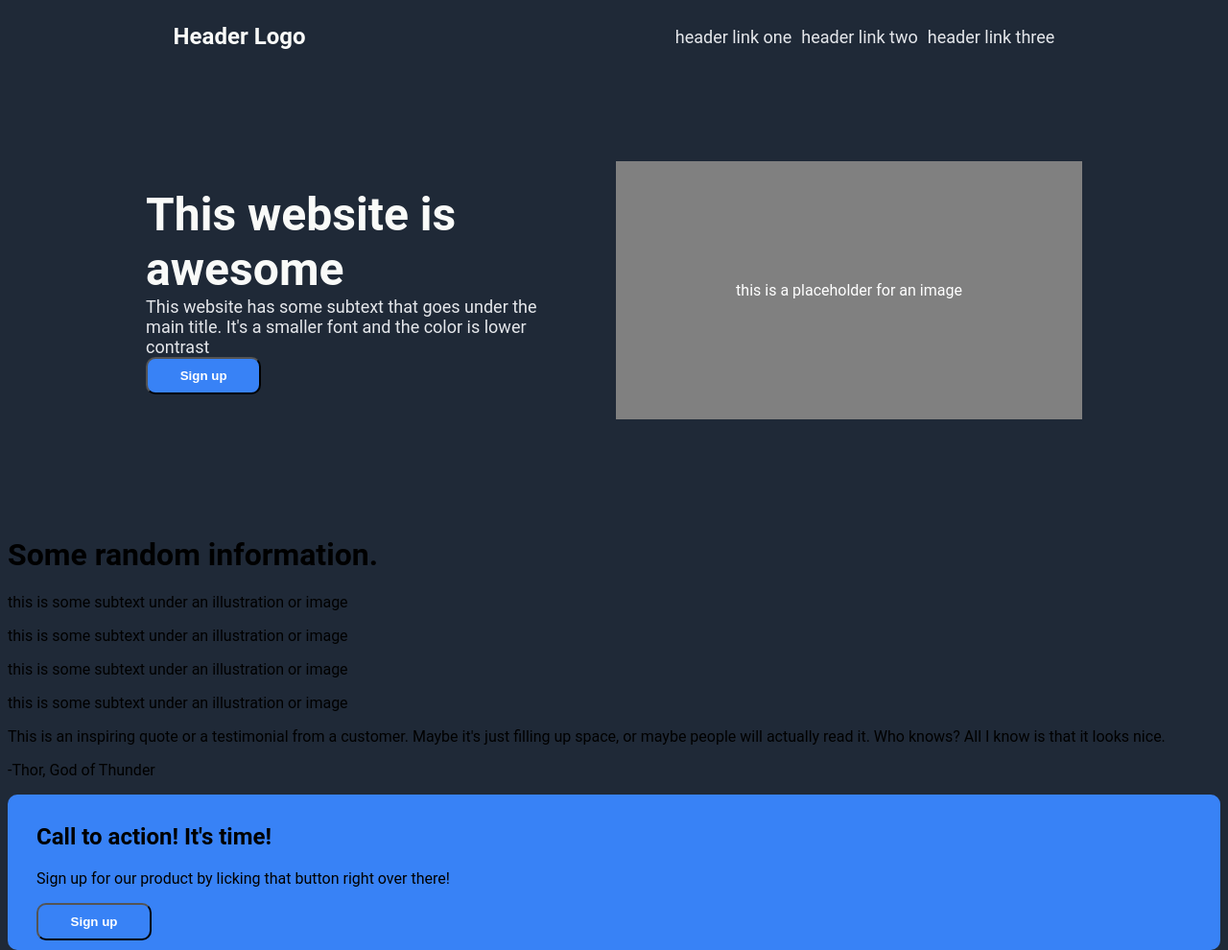
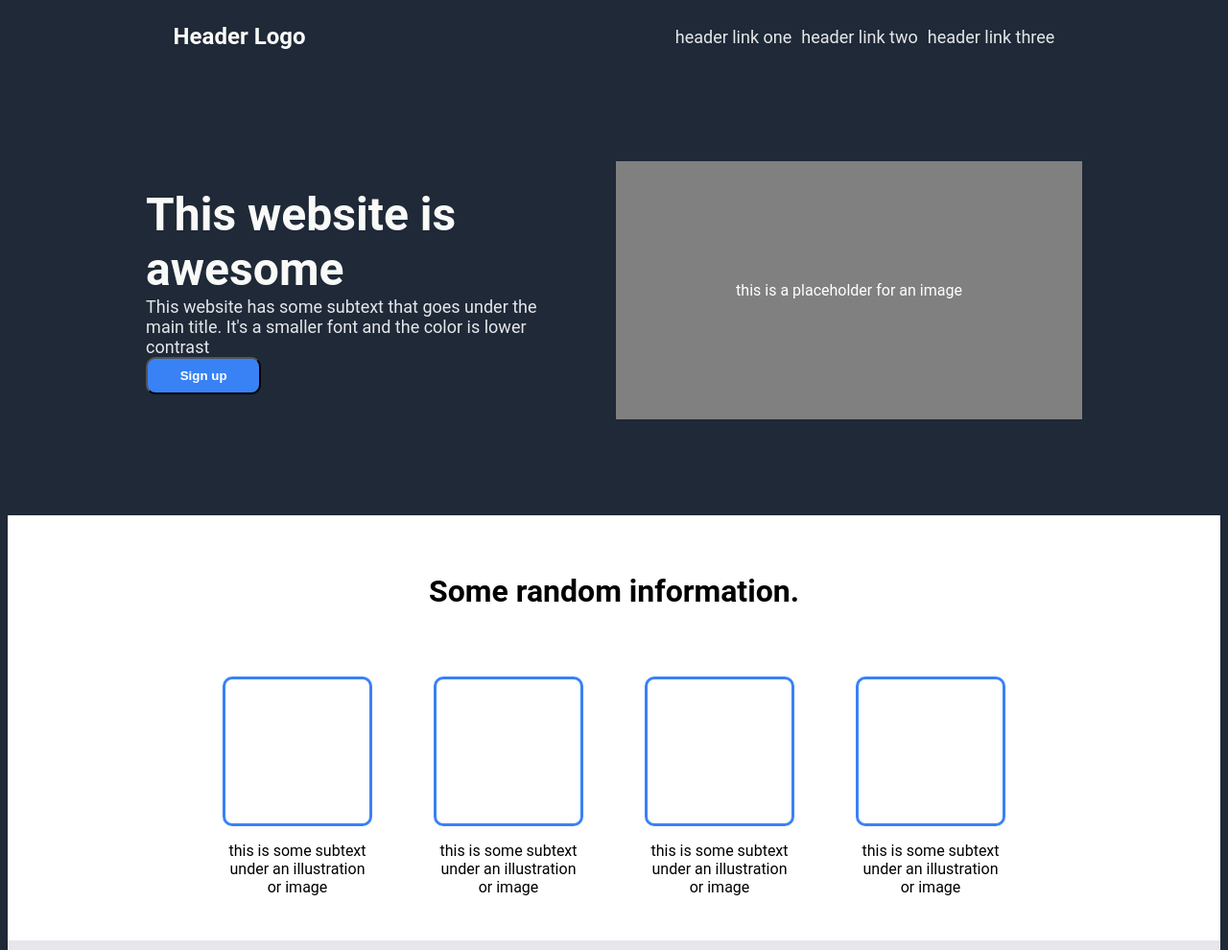
Before and after one commit to petark7/LandingPageOdin, a plain HTML site: page index.html in a window 1280 px wide. Shown: the top 990 px of the page at 96% size. Drawn offline with Linux system fonts and the light colour scheme.

Commit message:
Style info-box & quote
TO-DO: quote author to the right

```diff
--- a/index.html
+++ b/index.html
@@ -26,7 +26,9 @@
     </div>
 
     <div class="middle-content">
-        <h1>Some random information.</h1>
+        <h1 class = "random-info">Some random information.</h1>
+
+        <div class="middle-content-flex">
         <div class="info1-content">
             <div class="info-box1"></div>
             <p>this is some subtext under an illustration or image</p>
@@ -47,13 +49,14 @@
             <p>this is some subtext under an illustration or image</p>
         </div>
     </div>
+    </div>
 
     <div class = "quote">
-        <p>This is an inspiring quote or a testimonial from a customer.
+        <p class = "quote-paragraph">This is an inspiring quote or a testimonial from a customer.
             Maybe it's just filling up space, or maybe people will actually read it.
             Who knows? All I know is that it looks nice.
         </p>
-        <p>-Thor, God of Thunder</p>
+        <p class ="quote-writer"> - Thor, God of Thunder</p>
     </div>
 
     <div class = "call-to-action">
--- a/styles.css
+++ b/styles.css
@@ -53,8 +53,66 @@ ul {
     display: flex;
     flex-direction: column;
     flex-wrap: wrap;
+    justify-content: center;
 }
 
+
+
+.info-box1, .info-box2, .info-box3, .info-box4 {
+    border: 3px solid #3882F6;
+    width: 150px;
+    height: 150px;
+    border-radius: 10px;
+}
+
+.middle-content {
+    padding: 30px 0 30px 0px;
+    background-color: white;
+}
+
+.info1-content, .info2-content, .info3-content, .info4-content {
+    display: flex;
+    flex-direction: column;
+    justify-content: center;
+    align-items: center;
+    text-align: center;
+    width: 150px;
+}
+
+.random-info {
+    text-align: center;
+    margin: 30px 0 70px;
+}
+
+.middle-content-flex {
+    background-color: white;
+    display: flex;
+
+    align-items: center;
+    align-content: center;
+    justify-content: center;
+    gap: 70px;
+
+}
+
+.quote {
+    background-color: #E5E7EB;
+    display: flex;
+    justify-content: center;
+    align-items: center;
+    padding: 100px 250px;
+    flex-direction: column;
+}
+
+.quote-paragraph {
+    font-size: 36px;
+    font-style: italic;
+    font-weight: 300;
+}
+
+.quote-writer {
+    text-align: right;
+}
 
 button {
     flex-shrink: auto;
```
